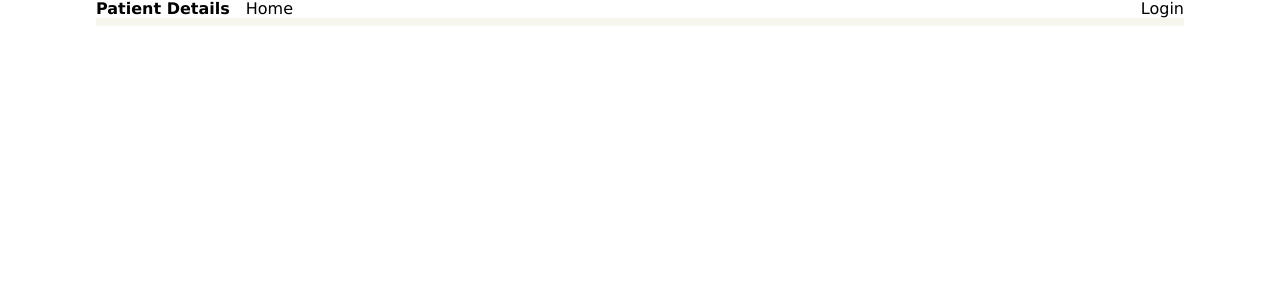
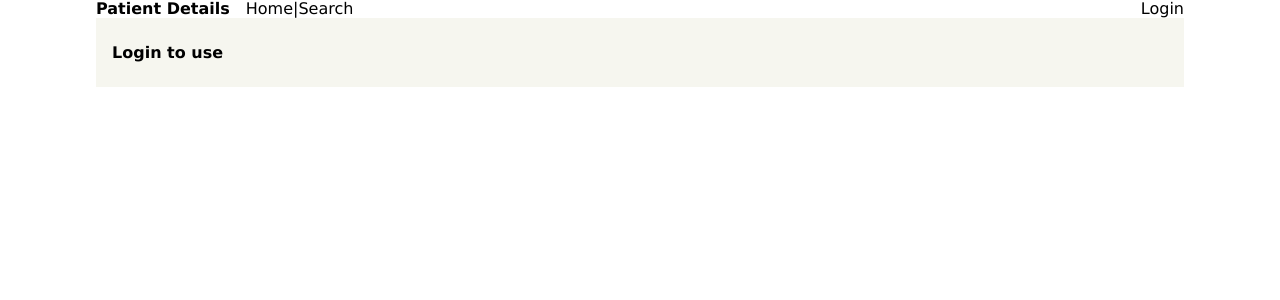
Before and after one commit to Jiggins242/GraphQl-Emis, a React (Create React App) app in the folder fus-emis/: page /search in a window 1280 px wide. Shown: the top 300 px of the page. Built offline with nearby package versions, Linux system fonts and the light colour scheme.

Commit message:
Added in search, does not work tho

```diff
--- a/fus-emis/src/components/App.js
+++ b/fus-emis/src/components/App.js
@@ -6,6 +6,7 @@ import CreatePatient from './CreatePatient'
 import Header from './Header'
 import Login from './Login'
 import UserList from './UserList'
+import Search from './Search'
 
 class App extends Component {
   render () {
@@ -18,6 +19,7 @@ class App extends Component {
             <Route exact path="/create" component={CreatePatient} />
             <Route exact path="/login" component={Login} />
             <Route exact path="/user" component={UserList} />
+            <Route exact path="/search" component={Search} />
           </Switch>
         </div>
       </div>
--- a/fus-emis/src/components/Header.js
+++ b/fus-emis/src/components/Header.js
@@ -15,6 +15,10 @@ class Header extends Component {
                     <div className="fw8 mr3"> Patient Details</div>
                     <Link to="/" className="mli no-underline black">
                         Home
+                    </Link>
+                    <div className="mli">|</div>
+                    <Link to="/search" className="mli no-underline black">
+                        Search
                     </Link>
                     {authToken && (
                         <div className="flex ">
--- /dev/null
+++ b/fus-emis/src/components/Search.js
@@ -0,0 +1,75 @@
+import React, { Component } from 'react'
+import { withApollo } from 'react-apollo'
+import gql from 'graphql-tag'
+import Patient from './Patient'
+import { AUTH_TOKEN } from '../constants'
+
+const PATIENT_SEARCH_QUERY = gql
+`
+query  PatientSearchQuery($filter: String!) {
+    patient(filter: $filter) {
+        patients {
+            id
+            title
+            forname
+            surname
+            age
+            nhsnum
+        }
+    }
+}
+`
+
+class Search extends Component {
+
+    state = {
+        patient: [],
+        filter: ''
+    }
+
+    render() {
+        const authToken = localStorage.getItem(AUTH_TOKEN)
+        return (
+            <div>
+                {authToken ? (
+                <div>
+                    <div>
+                        <input
+                            type='text'
+                            placeholder="Does not work LOL"
+                            onChange={e => this.setState({ filter: e.target.value })}
+                        />
+                        <button
+                            onClick={() => this._executeSearch()}
+                            >Search
+                        </button>
+                    </div>
+                    {this.state.patient.map((patient, index) => (
+                        <Patient key={ patient.id } patient={patient} index={index} />
+                    ))}
+                </div>
+                 ) : (
+                    // ===============================================================================================>
+                    // However if no user is logged in we dont show the search we present a message instead top them
+                    <div>
+                        <h4>
+                         Login to use
+                        </h4>
+                    </div>
+                )}
+            </div>
+        )
+    }
+
+    _executeSearch = async () => {
+        const { filter } = this.state
+        const result = await this.props.client.query({
+            query:PATIENT_SEARCH_QUERY,
+            variables: { filter },
+        })
+        const patients = result.data.patientinfo.patients
+        this.setState({ patients })
+    }
+}
+
+export default withApollo(Search)
```
